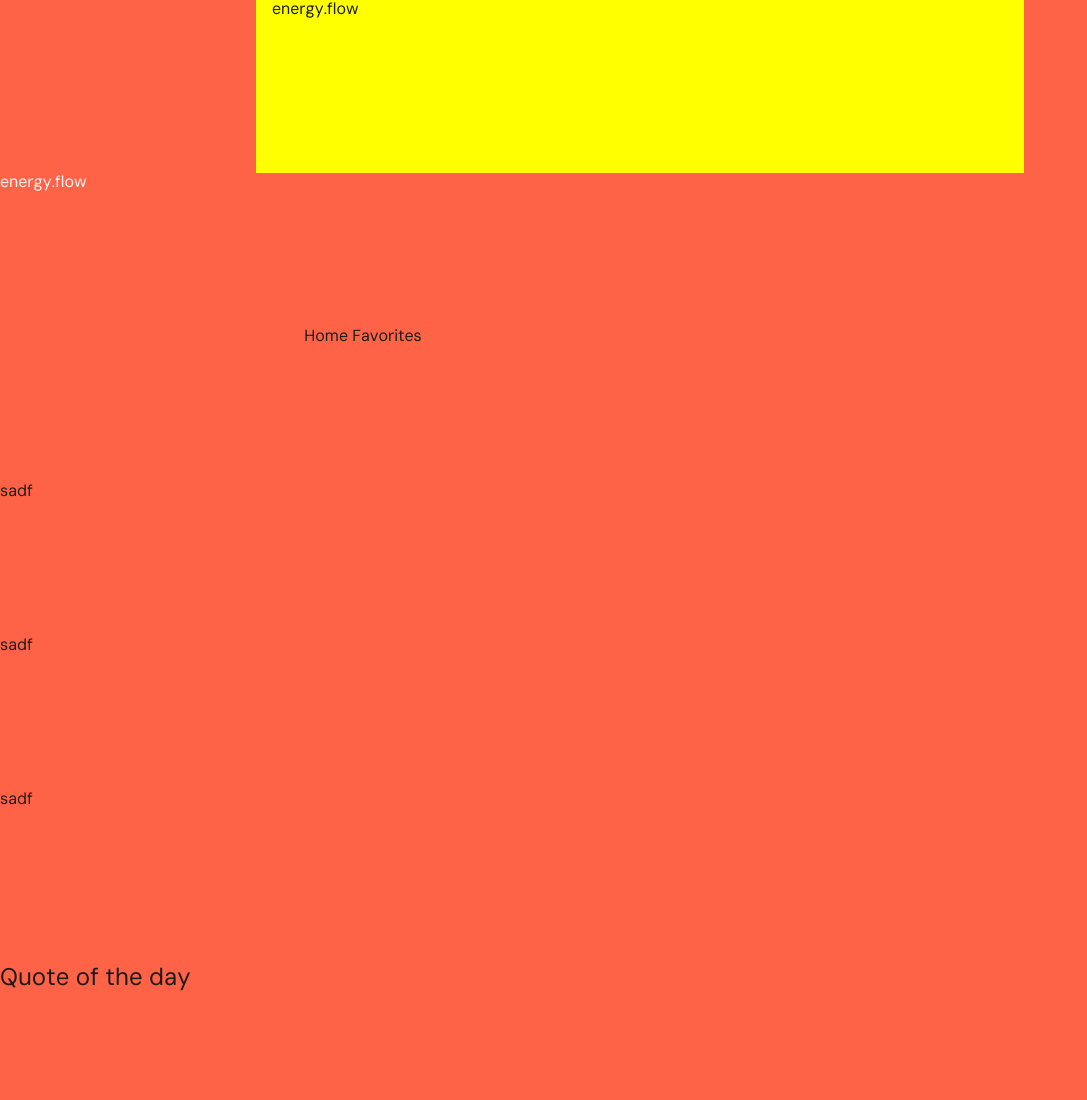
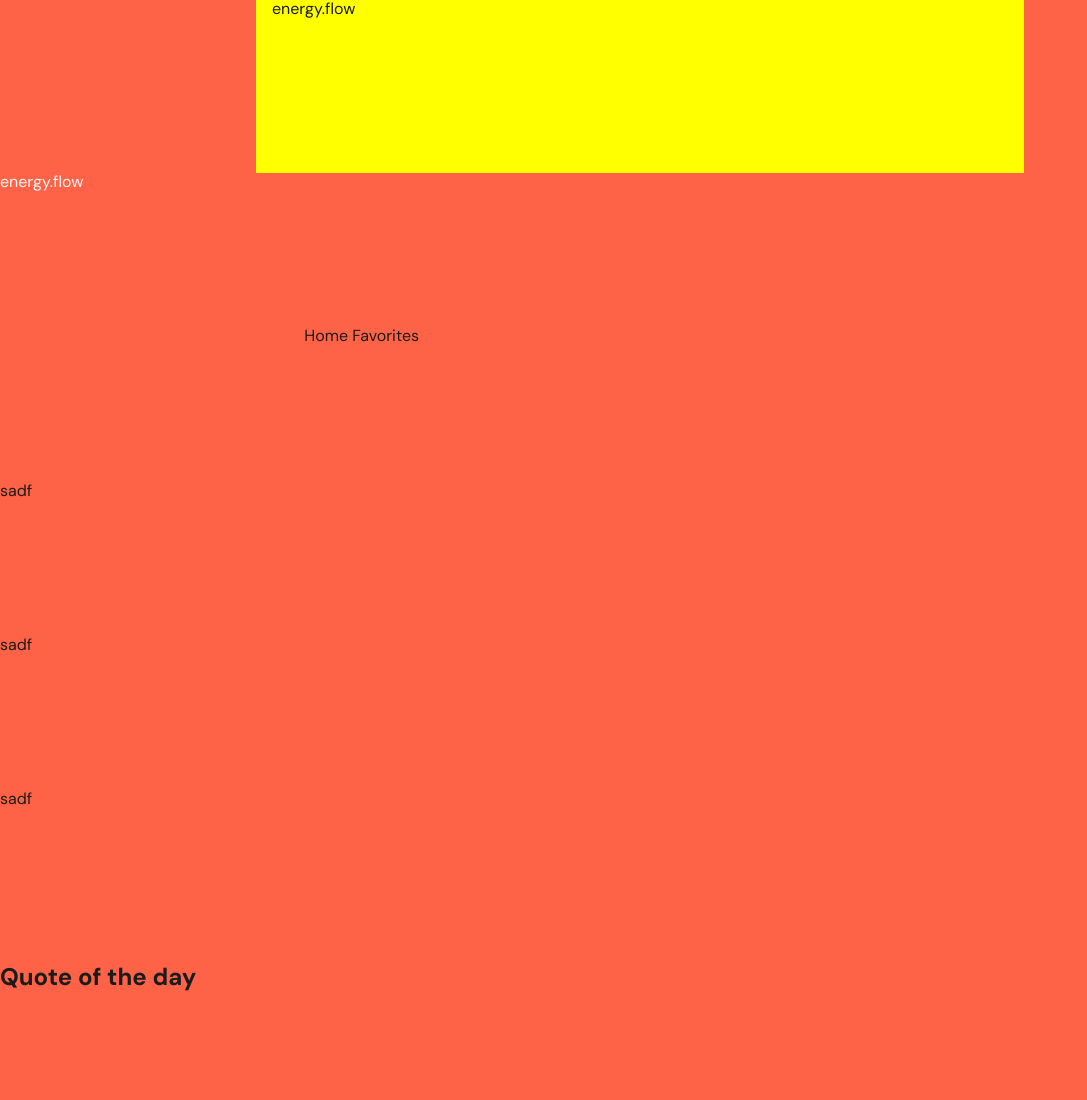
Before and after one commit to Hellwood1/energy-flow-team-project, a website built with Vite: page src/index.html in a window 1280 px wide. Shown: the top 1100 px of the page, without its empty margins (0-1087 px from the left). Built offline with nearby package versions, Linux system fonts and the light colour scheme.

Commit message:
Upd. bagufix
- Виправив помилку з підключенням шрифтів;

```diff
--- a/src/css/utils/fonts.css
+++ b/src/css/utils/fonts.css
@@ -3,18 +3,14 @@
   font-weight: 400;
   font-style: normal;
   font-display: swap;
-  src: local('DM Sans'),
-    url(/src/fonts/DMSans-VariableFont_opsz\,wght.woff) format('woff'),
-    url(/src/fonts/DMSans-VariableFont_opsz\,wght.woff2) format('woff2');
+  src: local('DM Sans'), url(../../fonts/DMSans-Regular.woff2) format('woff2');
 }
 
 @font-face {
   font-family: 'DM Sans';
   font-weight: 400;
   font-style: italic;
-  src: local('DM Sans'),
-    url(/src/fonts/DMSans-Italic-VariableFont_opsz\,wght.woff) format('woff'),
-    url(/src/fonts/DMSans-Italic-VariableFont_opsz\,wght.woff2) format('woff2');
+  src: local('DM Sans'), url(../../fonts/DMSans-Italic.woff2) format('woff2');
 }
 
 @font-face {
@@ -22,9 +18,7 @@
   font-weight: 500;
   font-style: normal;
   font-display: swap;
-  src: local('DM Sans'),
-    url(/src/fonts/DMSans-VariableFont_opsz\,wght.woff) format('woff'),
-    url(/src/fonts/DMSans-VariableFont_opsz\,wght.woff2) format('woff2');
+  src: local('DM Sans'), url(../../fonts/DMSans-Medium.woff2) format('woff2');
 }
 
 @font-face {
@@ -32,7 +26,5 @@
   font-weight: 700;
   font-style: normal;
   font-display: swap;
-  src: local('DM Sans'),
-    url(/src/fonts/DMSans-VariableFont_opsz\,wght.woff) format('woff'),
-    url(/src/fonts/DMSans-VariableFont_opsz\,wght.woff2) format('woff2');
+  src: local('DM Sans'), url(../../fonts/DMSans-Bold.woff2) format('woff2');
 }
```
Also changed, not shown: src/fonts/DMSans-Bold.woff2 (added), src/fonts/DMSans-Italic-VariableFont_opsz,wght.woff (deleted), src/fonts/DMSans-Italic-VariableFont_opsz,wght.woff2 (deleted), src/fonts/DMSans-Italic.woff2 (added), src/fonts/DMSans-Medium.woff2 (added), src/fonts/DMSans-Regular.woff2 (added), src/fonts/DMSans-VariableFont_opsz,wght.woff (deleted), src/fonts/DMSans-VariableFont_opsz,wght.woff2 (deleted).
